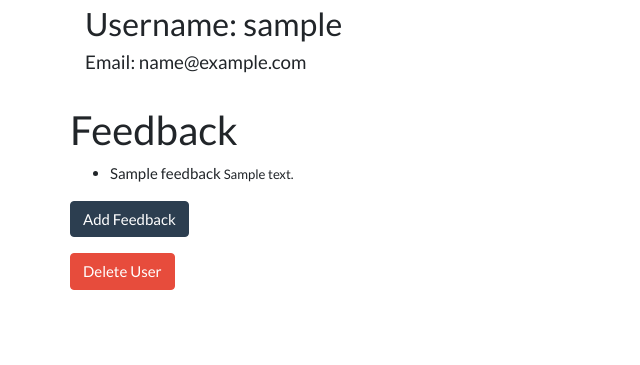
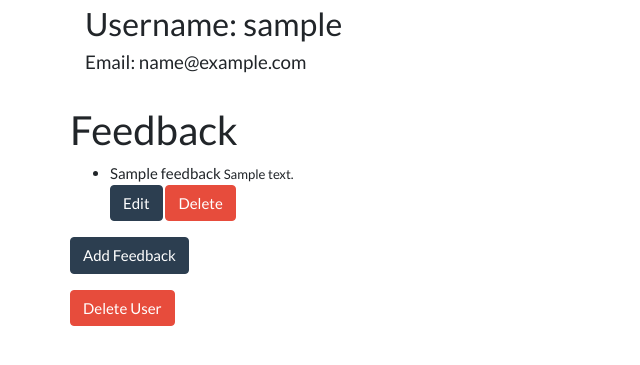
Before and after one commit to bukkicsilla/flask-auth-feedback, a Flask app: a page that uses templates/user.html in a window 1280 px wide. Shown: the part 161-526 px from the top of the page, without its empty margins (0-640 px from the left). Run offline with Flask 2, Linux system fonts and the light colour scheme; the visitor is signed in with stand-in values (Sample User, id 1); tables that the repository leaves empty hold one stand-in row (values such as "Sample post"); some libraries are stand-ins or nearby versions.

Commit message:
delete feedback

```diff
--- a/app.py
+++ b/app.py
@@ -1,13 +1,13 @@
 from flask import Flask, render_template, redirect, session, flash
 from models import connect_db, db, User, Feedback
-from forms import RegisterForm, LoginForm, FeedbackForm
+from forms import RegisterForm, LoginForm, FeedbackForm, DeleteForm
 from sqlalchemy.exc import IntegrityError
 from werkzeug.exceptions import Unauthorized
 
 app = Flask(__name__)
 app.config["SQLALCHEMY_DATABASE_URI"] = "postgresql:///auth_feedback"
 app.config["SQLALCHEMY_TRACK_MODIFICATIONS"] = False
-app.config["SQLALCHEMY_ECHO"] = True
+app.config["SQLALCHEMY_ECHO"] = False
 app.config["SECRET_KEY"] = "123456"
 
 connect_db(app)
@@ -72,7 +72,8 @@ def show_user(username):
     if "username" not in session or username != session['username']:
         raise Unauthorized()
     user = User.query.filter_by(username=username).first()
-    return render_template('user.html', user=user)
+    form = DeleteForm()
+    return render_template('user.html', user=user, form=form)
 
 @app.route('/users/<username>/feedback/add', methods=['GET', 'POST'])
 def add_feedback(username):
@@ -101,3 +102,13 @@ def delete_user(username):
     db.session.commit()
     session.pop("username")
     return redirect("/login")
+
+@app.route('/feedback/<int:id>/delete', methods=['POST'])
+def delete_feedback(id):
+    f = Feedback.query.get_or_404(id)
+    if "username" not in session or f.username != session['username']:
+        raise Unauthorized()
+    username = f.username
+    db.session.delete(f)
+    db.session.commit()
+    return redirect(f'/users/{username}')
--- a/templates/user.html
+++ b/templates/user.html
@@ -13,6 +13,23 @@ block content %}
         {{ feedback.title }}
         <small>{{ feedback.content }}</small>
       </li>
+      <form>
+        {{form.hidden_tag()}}
+        <button
+          class="btn btn-primary"
+          formmethod="GET"
+          formaction="/feedback/{{ feedback.id }}/update"
+        >
+          Edit
+        </button>
+        <button
+          class="btn btn-danger"
+          formmethod="POST"
+          formaction="/feedback/{{ feedback.id }}/delete"
+        >
+          Delete
+        </button>
+      </form>
       {% endfor %}
     </ul>
     <p>
```
